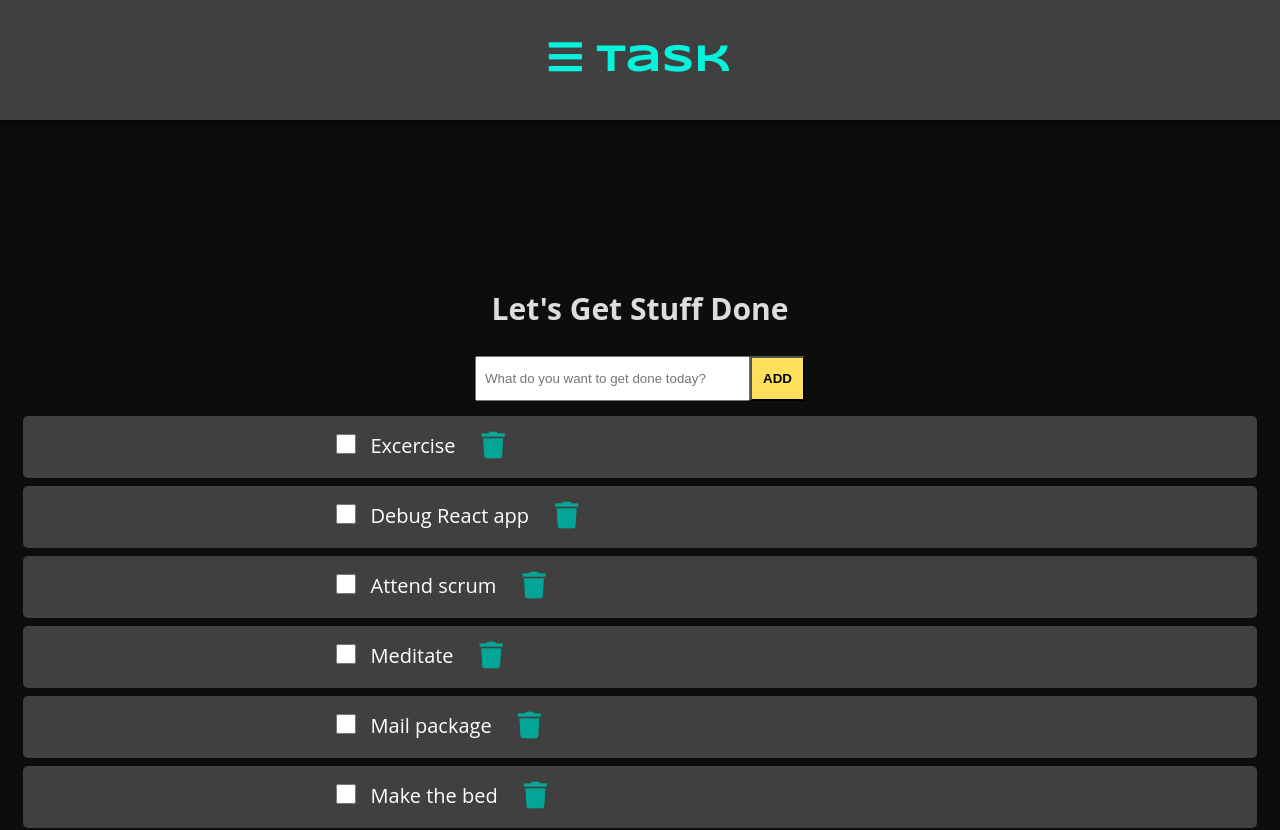
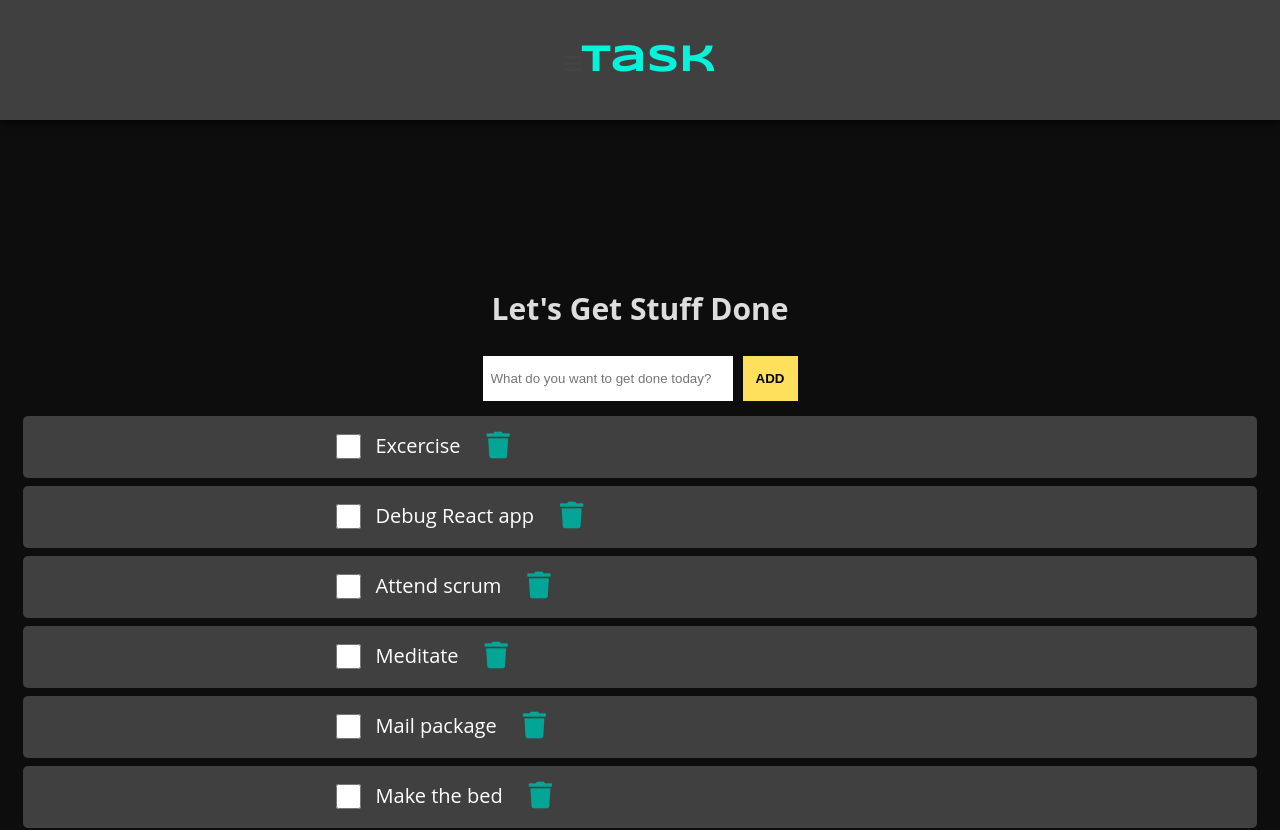
Before and after one commit to bluwakpa/task-client, a React (Create React App) app: page /task in a window 1280 px wide. Shown: the top 830 px of the page. Built offline with nearby package versions, Linux system fonts and the light colour scheme; no server answers; a web font is replaced by a local one.

Commit message:
task fetch

```diff
--- a/src/App.js
+++ b/src/App.js
@@ -41,16 +41,17 @@ export default function App(props) {
       <ApiContext.Provider value={value}>
         <div>
           <nav role="navigation" className="nav">
-          {/* <h1 className="hamburger"><i class="fa fa-bars"></i></h1> */}
+          <i className="hamburger" class="fa fa-bars"></i>
             <Link to="/">
-            <h1 className="h1"><i className="hamburger" class="fa fa-bars"></i> Task</h1></Link>
+            <h1 className="h1"> Task</h1></Link>
           </nav>
           <Route exact path="/" component={Home} />
           <Route path="/task" component={Task} />
         </div>
         <footer role="contentinfo" className="footer">
         <h1 className="h3">Task</h1>
-          Copyright 2021<br />
+        <div className="copyright">Copyright 2021</div>
+          <br />
           FAQs<br />
           Need Help?<br />
           Contact Us
--- a/src/Home.js
+++ b/src/Home.js
@@ -11,7 +11,7 @@ export default function App() {
                 <p> Track and categorize your tasks to stay organized and view your progress. </p>
             </header>
             <section className="button-section">
-                <Link to="/task"><button className="button"> Get Organized! <i class="fas fa-2x fa-arrow-circle-right"></i></button></Link>
+                <Link to="/task"><button className="start-button"> Get Organized! <i class="fas fa-2x fa-arrow-circle-right"></i></button></Link>
             </section>
         </div>
     );
--- a/src/Task.js
+++ b/src/Task.js
@@ -1,7 +1,8 @@
 import React, { useContext, useState } from 'react';
 import { v4 as uuidv4 } from 'uuid';
 import ApiContext from './ApiContext';
-import TaskCheck from './TaskCheck'
+import TaskCheck from './TaskCheck';
+import config from './config';
 
 export default function Task(props) {
   const context = useContext(ApiContext)
@@ -20,15 +21,31 @@ export default function Task(props) {
       [e.target.name]: e.target.value
     })
   }
+
   const onSubmit = (e) => {
-    /* insert fetch and then for db */
     e.preventDefault()
+    setFormData({
+      ...formData,
+      content: ''
+    })
+    fetch(`${config.API_ENDPOINT}/api/tasks`)
+      .then(res => {
+        if (!res.ok)
+          return Promise.reject(res)
+        return res.json()
+      })
+      .then((formData) => {
+        // const task = req.body
         const newTask = {
           content: formData.content,
           id: uuidv4(),
           complete: false,
         }
         context.setTasks([...context.tasks, newTask])
+      })
+      .catch(error => {
+        console.error({ error })
+      })
   }
 
   const updateTasks = (newTask) => {
@@ -45,7 +62,7 @@ export default function Task(props) {
         <h2 className="h2">Let's Get Stuff Done</h2>
       </header>
       <form className='signup-form' onSubmit={onSubmit} >
-        <input className="input" required='' type="text" placeholder='What do you want to get done today?' name='content' id='content' value={formData.content} onChange={handleChange} />
+        <input className="input" required='required' type="text" placeholder='What do you want to get done today?' name='content' id='content' value={formData.content} onChange={handleChange} />
         <button type='submit' className='button'>ADD</button>
         <div className="ul-text">
           {
--- a/src/config.js
+++ b/src/config.js
@@ -1,7 +1,7 @@
 // eslint-disable-next-line import/no-anonymous-default-export
 export default {
     API_ENDPOINT:
-    'https://frozen-crag-61297.herokuapp.com',
-    // 'http://localhost:8000/api/students',
+    // 'https://frozen-crag-61297.herokuapp.com',
+    'http://localhost:8000',
     API_KEY: process.env.REACT_APP_API_KEY,
   }
--- a/src/index.css
+++ b/src/index.css
@@ -60,8 +60,13 @@ nav a:visited {
 
 .input {
   padding: 8px;
-  width: 275px;
+  max-width: 300px;
+  min-width: 250px;
   height: 45px;
+  border-left-width: 0px;
+  border-right-width: 0px;
+  border-top-width: 0px;
+  border-bottom-width: 0px;
 }
 
 header {
@@ -167,10 +172,26 @@ section:nth-child(even) {
 
 .button {
   background-color: #FFE05D;
-  align-content: right;
+  /* align-content: right; */
   height: 45px;
   width: 55px;
+  margin-left: 10px;
   font-weight: bold;
+  border-left-width: 0px;
+  border-right-width: 0px;
+  border-top-width: 0px;
+  border-bottom-width: 0px;
+}
+
+.start-button {
+  background-color: #FFE05D;
+  height: 65px;
+  width: 90px;
+  font-weight: bold;
+  border-left-width: 0px;
+  border-right-width: 0px;
+  border-top-width: 0px;
+  border-bottom-width: 0px;
 }
 
 .ul-text {
@@ -182,8 +203,10 @@ section:nth-child(even) {
   color: #05F2DB;
   font-family: 'Syncopate', sans-serif;
   font-size: 38px;
+  display: inline-block;
 }
 
+@media screen and (max-width: 600px) { h2 { margin-top: 64px; } }
 .h2 {
   color: #ddd;
 }
@@ -197,6 +220,11 @@ section:nth-child(even) {
 .hamburger {
   color: #FFE05D;
   text-align: left;
+  flex-grow: 1;
+  flex-basis: 0;
+  padding: 10px;
+  text-decoration: none;
+  text-align: center;
 }
 
 .TaskCheck {
@@ -231,10 +259,20 @@ section:nth-child(even) {
 }
 
 .complete {
-  align-items: right;
+  /* align-items: right; */
   margin-right: 15px;
-  height: 20px;
-  width: 20px;
+  min-width: 25px;
+  min-height: 25px;
+  height: 25px;
+  width: 25px;
+  border-left-width: 0px;
+  border-right-width: 0px;
+  border-top-width: 0px;
+  border-bottom-width: 0px;
+}
+
+.copyright {
+  color: white;
 }
 
 
```
Also changed, not shown: 1 other file (tests, documents, lock files or other folders). Lines whose indentation alone changed are shown as unchanged.
